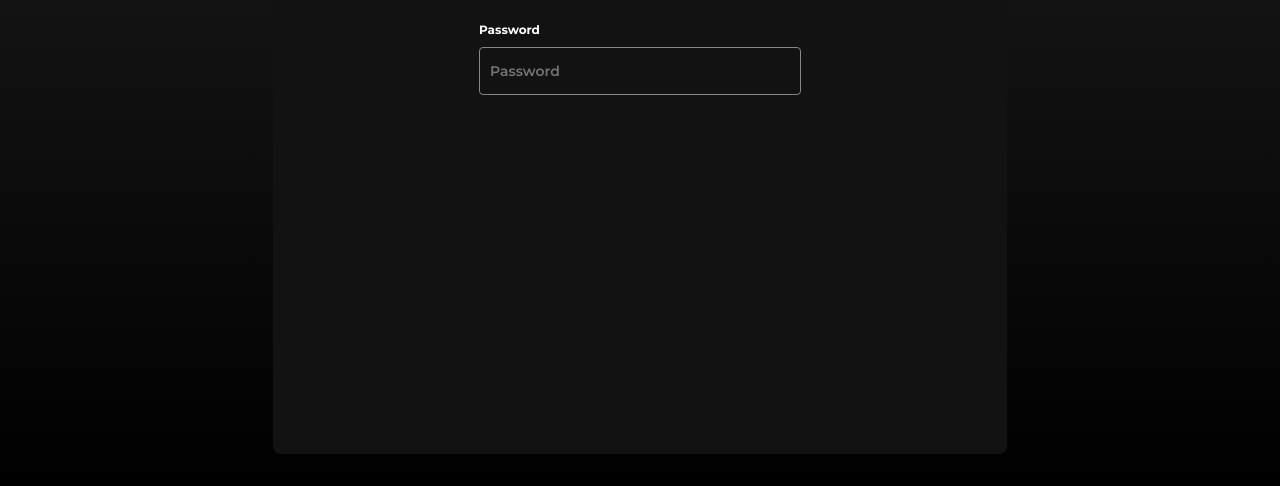
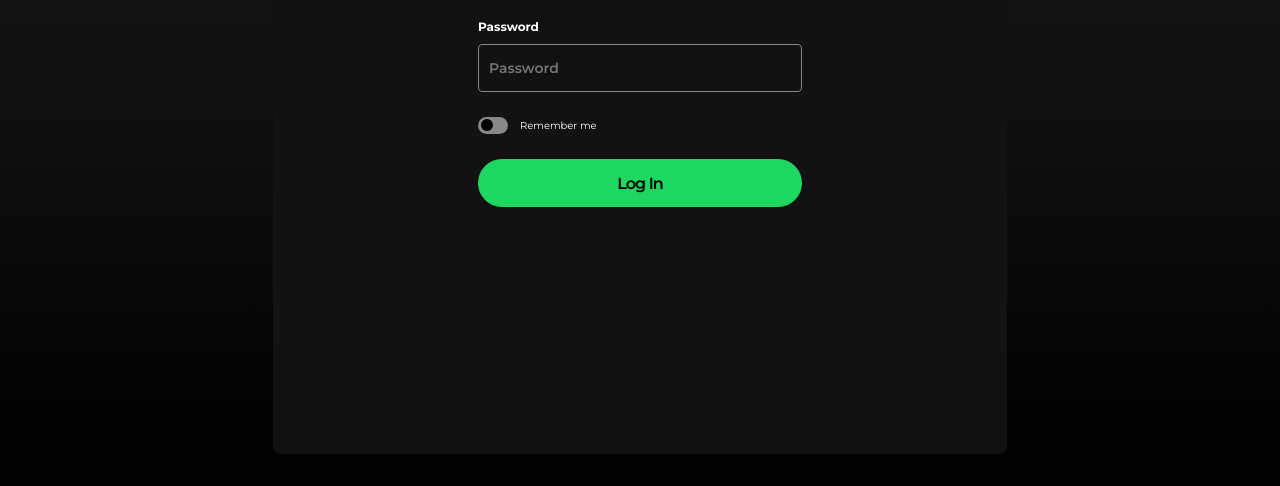
Before and after one commit to victor-alvescv/spotify-login-static-page, a plain HTML site: page index.html in a window 1280 px wide. Shown: the part 578-1064 px from the top of the page. Drawn offline with Linux system fonts and the light colour scheme.

Commit message:
Log In btn and more

```diff
--- a/index.html
+++ b/index.html
@@ -49,6 +49,14 @@
                 <p>Password</p>
                 <input placeholder="Password" type="password" />
               </div>
+              <div class="remember--wrapper">
+                <label class="switch">
+                  <input type="checkbox" />
+                  <span class="slider round"></span>
+                </label>
+                <p>Remember me</p>
+              </div>
+              <div class="login--btn">Log In</div>
             </div>
           </div>
         </div>
--- a/style.css
+++ b/style.css
@@ -46,7 +46,7 @@ body {
 .top--title {
     color: #fff;
     font-weight: 700;
-    font-size: 30px;
+    font-size: 28px;
     margin-bottom: 40px;
     margin-top: 10px;
 }
@@ -91,14 +91,14 @@ body {
 
 .division__line {
     height: 1px;
-    width: 70%;
+    width: 72%;
+    margin: 32px 20px;
+    padding: 0px 20px;
     background-color: rgb(41, 41, 41);
-    margin: 32px 0px;
 }
 
 .input--wrapper {
     display: flex;
-    align-items: center;
     justify-content: center;
     flex-direction: column;
     gap: 25px
@@ -119,7 +119,7 @@ body {
 .input--content input {
     background-color: transparent;
     border: 1px solid #878787;
-    width: 322px;
+    width: 324px;
     color: #ffffff98;
     font-weight: 600;
     height: 48px;
@@ -128,3 +128,95 @@ body {
     padding: 0px 10px;
     font-size: 14px;
 }
+
+/* The switch - the box around the slider */
+.switch {
+    position: relative;
+    display: inline-block;
+    width: 30px;
+    height: 17px;
+  }
+
+  /* Hide default HTML checkbox */
+  .switch input {
+    opacity: 0;
+    width: 0;
+    height: 0;
+  }
+
+  /* The slider */
+  .slider {
+    position: absolute;
+    cursor: pointer;
+    top: 0;
+    left: 0;
+    right: 0;
+    bottom: 0;
+    background-color: #878787;
+    -webkit-transition: .2s;
+    transition: .2s;
+  }
+
+  .slider:before {
+    position: absolute;
+    content: "";
+    height: 12px;
+    width: 12px;
+    left: 3px;
+    bottom: 3px;
+    background-color: black;
+    -webkit-transition: .2s;
+    transition: .2s;
+  }
+
+  input:checked + .slider {
+    background-color: #1ed760;
+  }
+
+  input:checked + .slider:before {
+    -webkit-transform: translateX(12px);
+    -ms-transform: translateX(12px);
+    transform: translateX(12px);
+  }
+
+  /* Rounded sliders */
+  .slider.round {
+    border-radius: 34px;
+  }
+
+  .slider.round:before {
+    border-radius: 50%;
+  }
+
+  .remember--wrapper {
+    display: flex;
+    font-size: 10px;
+    align-items: center;
+    justify-content: start;
+    gap: 12px;
+  }
+
+  .login--btn {
+    width: 324px;
+    display: flex;
+    align-items: center;
+    justify-content: center;
+    background-color: #1ed760;
+    color: black;
+    font-weight: 600;
+    letter-spacing: -1px;
+    height: 48px;
+    border-radius: 50px;
+    cursor: pointer;
+    transition: all 100ms ease;
+  }
+
+  .login--btn:active {
+    border-spacing: 10px;
+    background-color: #1aa049;
+
+  }
+
+  .login--btn:hover {
+    transform: scale(1.02);
+  }
```
